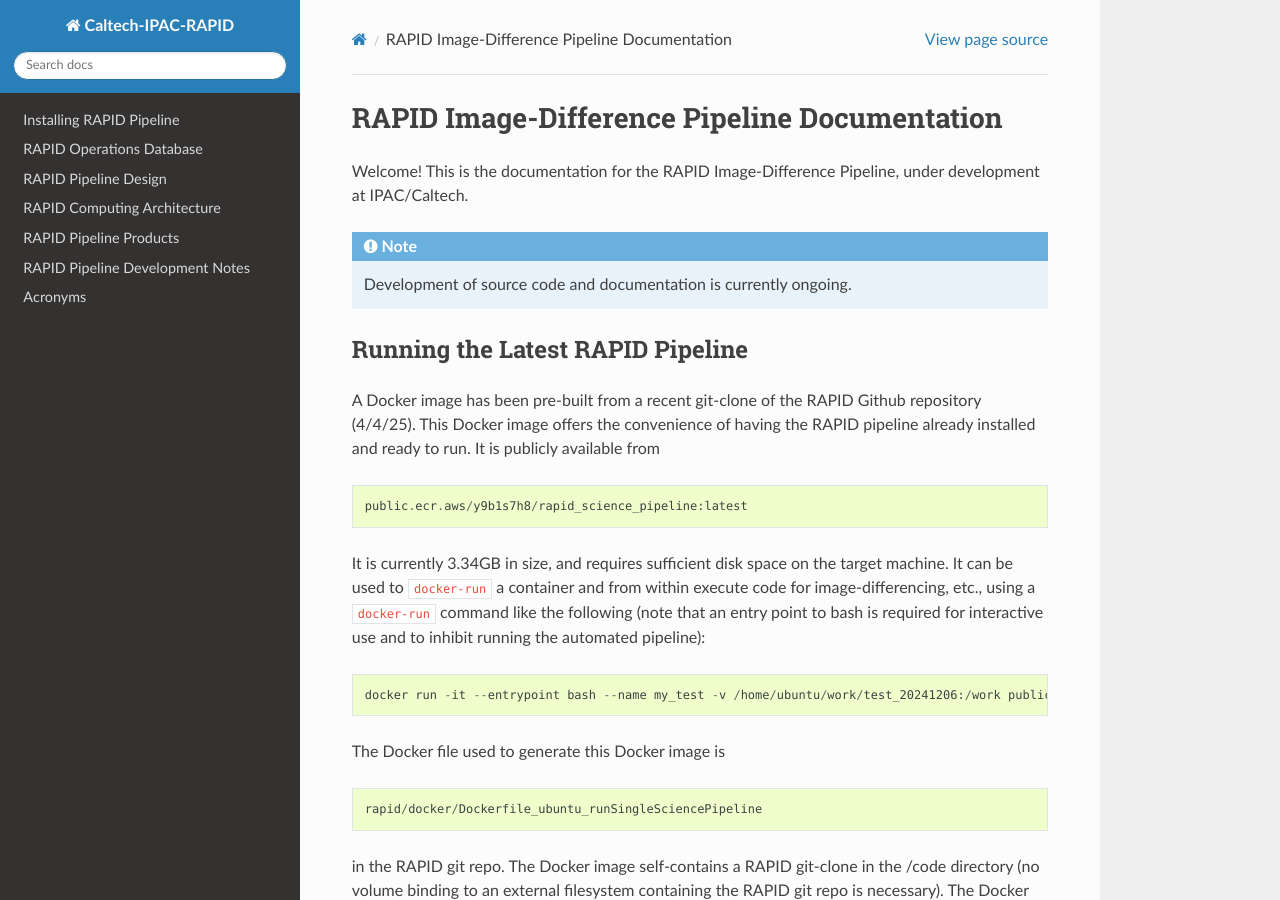
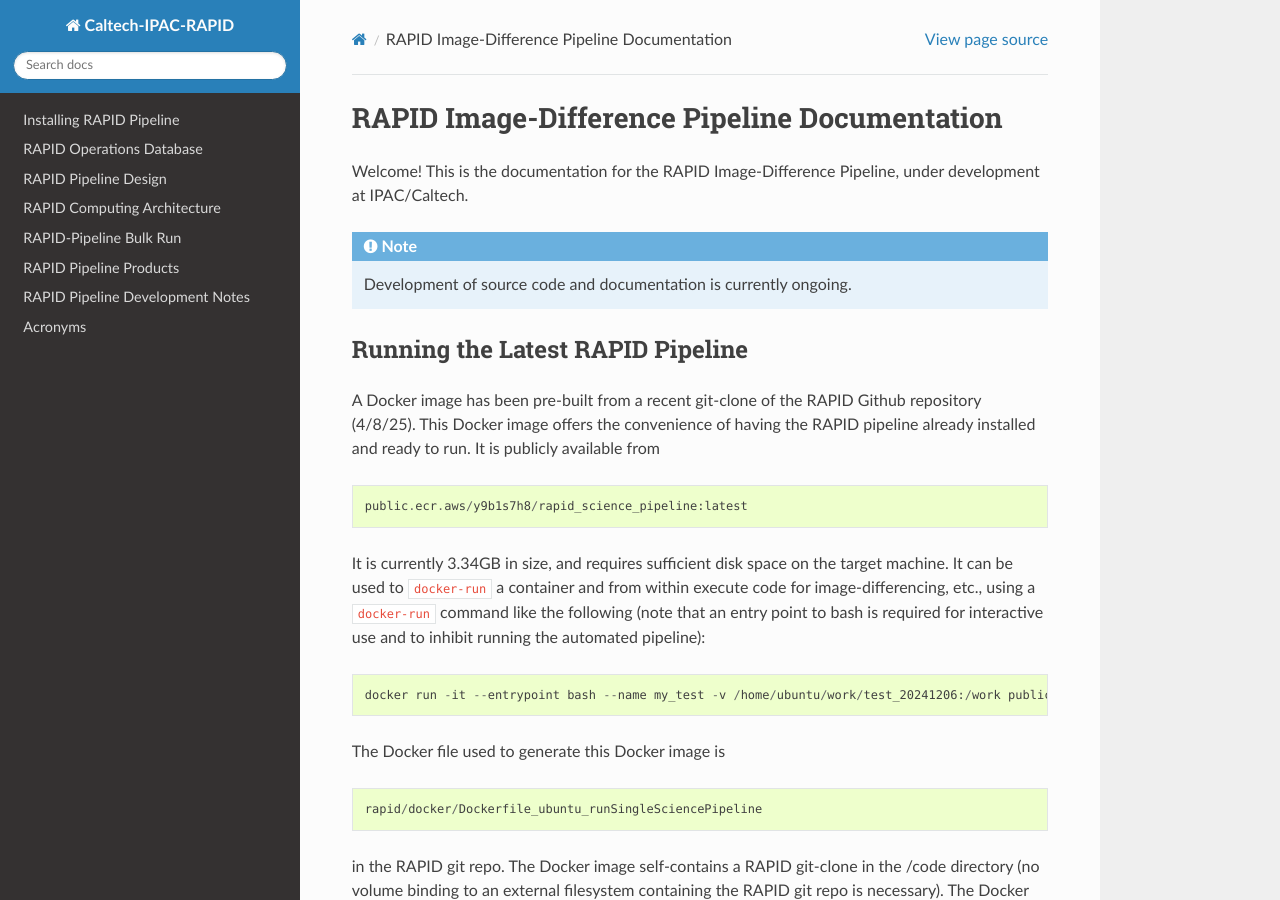
Before and after one commit to Caltech-IPAC/rapid, a Sphinx documentation site: the page built from docs/source/index.rst, in a window 1280 px wide and 900 px high. Built offline with Sphinx 7.4.7 and the Read the Docs theme 3.1.0, drawn with Linux system fonts in a browser that asks for light colours; formulas are drawn with MathJax 3; some of the changed text lies outside the part shown.

Commit message:
Added instructions for running the RAPID pipeline.

```diff
--- a/docs/source/index.rst
+++ b/docs/source/index.rst
@@ -18,7 +18,7 @@
 *************************************
 
 A Docker image has been pre-built from a recent git-clone of the RAPID Github
-repository (4/4/25).
+repository (4/8/25).
 This Docker image offers the convenience of having the RAPID
 pipeline already installed and ready to run.  It is publicly available from
 
@@ -98,6 +98,14 @@
 
    sysarch/comp_arch.rst
 
+RAPID Pipeline Execution
+************************************
+
+.. toctree::
+   :maxdepth: 2
+
+   ops/bulk_run.rst
+
 RAPID Pipeline Products
 ************************************
 
```
